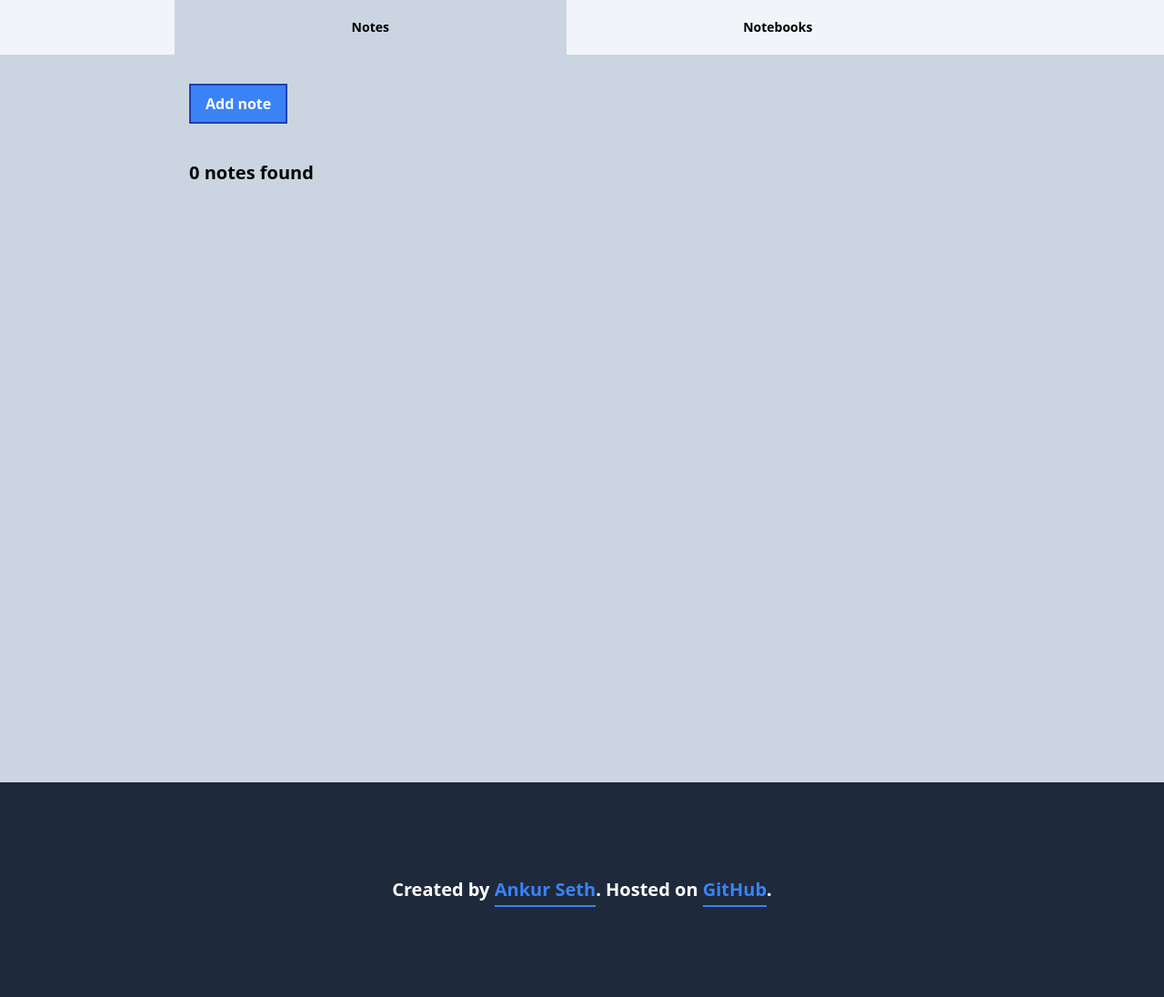
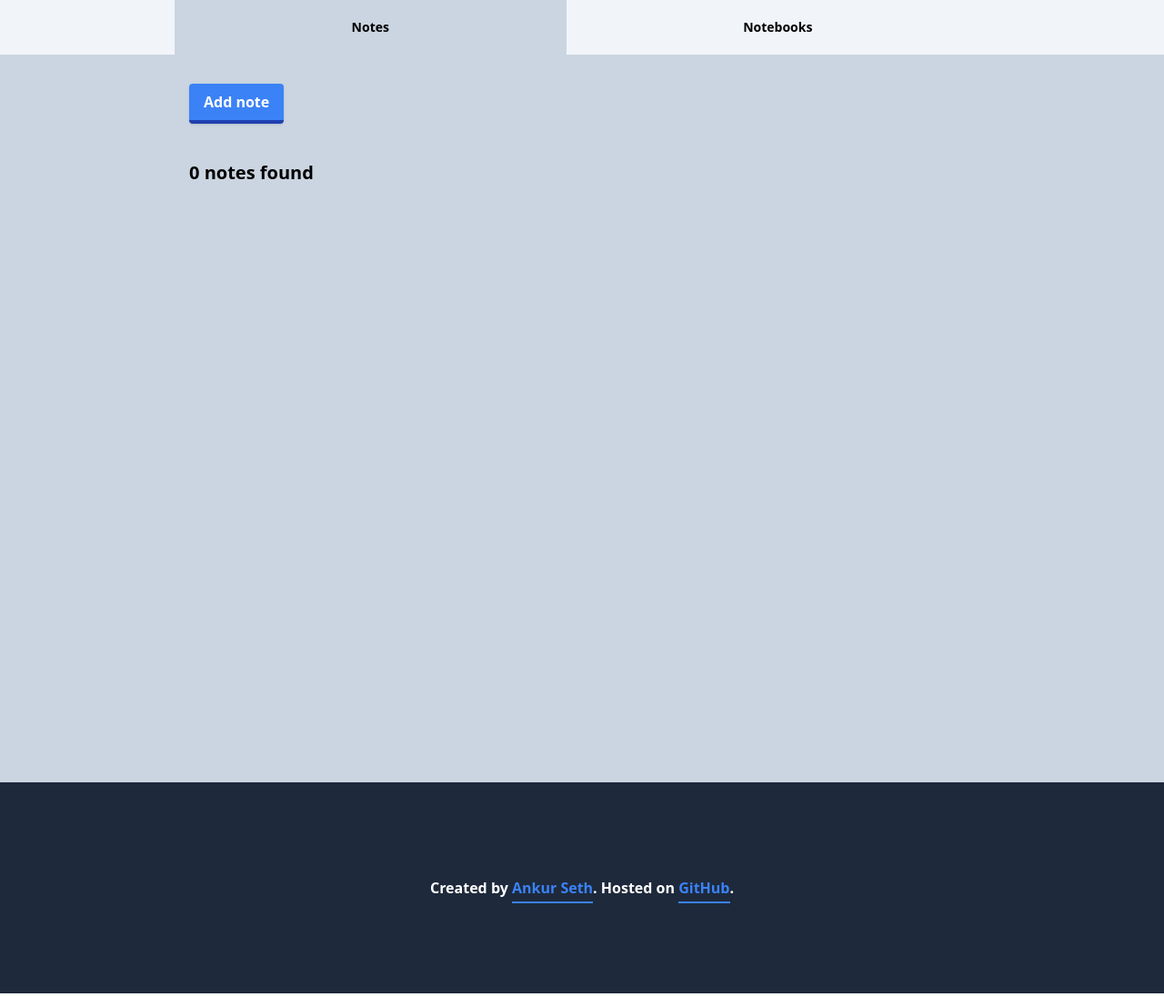
Before and after one commit to reactry/note, a React (Create React App) app: page / in a window 1280 px wide. Shown: the whole page at 91% size. Built offline with nearby package versions, Linux system fonts and the light colour scheme.

Commit message:
Added cancel button

```diff
--- a/src/App.css
+++ b/src/App.css
@@ -12,7 +12,7 @@ h3 {
 }
 
 h4 {
-	@apply text-xl py-2 font-bold;
+	@apply text-base py-2 font-bold;
 }
 
 p {
--- a/src/NoteApp/Footer.js
+++ b/src/NoteApp/Footer.js
@@ -7,7 +7,7 @@ export default function Footer () {
 	return (
 		<div className="Footer bg-slate-800 text-center text-white">
 			<div className="max-w-4xl mx-auto px-4 py-24">
-				<h3>Created by <ExternalLink href="https://github.com/iaseth">Ankur Seth</ExternalLink>. Hosted on <ExternalLink href="https://github.com/reactry/note">GitHub</ExternalLink>.</h3>
+				<h4>Created by <ExternalLink href="https://github.com/iaseth">Ankur Seth</ExternalLink>. Hosted on <ExternalLink href="https://github.com/reactry/note">GitHub</ExternalLink>.</h4>
 			</div>
 		</div>
 	);
--- a/src/NoteApp/NotebooksTab/NotebookEditor.js
+++ b/src/NoteApp/NotebooksTab/NotebookEditor.js
@@ -28,7 +28,10 @@ export default function NotebookEditor ({
 				<Input x={title} setX={setTitle} />
 				<Textarea x={description} setX={setDescription} />
 			</div>
-			<Button onClick={handleClick}>Add</Button>
+			<div>
+				<Button onClick={handleClick}>Add</Button>
+				<Button onClick={() => setShowEditor(false)}>Cancel</Button>
+			</div>
 		</div>
 	);
 }
--- a/src/NoteApp/NotesTab/NoteEditor.js
+++ b/src/NoteApp/NotesTab/NoteEditor.js
@@ -28,7 +28,10 @@ export default function NoteEditor ({
 				<Input x={title} setX={setTitle} />
 				<Textarea x={content} setX={setContent} />
 			</div>
-			<Button onClick={handleClick}>Add</Button>
+			<div>
+				<Button onClick={handleClick}>Add</Button>
+				<Button onClick={() => setShowEditor(false)}>Cancel</Button>
+			</div>
 		</div>
 	);
 }
--- a/src/NoteApp/Utils/Utils.js
+++ b/src/NoteApp/Utils/Utils.js
@@ -2,9 +2,7 @@
 
 export function Button ({onClick, children}) {
 	return (
-		<div className="">
-			<button onClick={onClick} className="font-bold text-base bg-blue-500 border-2 border-blue-800 text-white px-4 py-2 duration-300 hover:bg-blue-700">{children}</button>
-		</div>
+		<button onClick={onClick} className="font-bold text-base rounded bg-blue-500 border-b-4 border-blue-800 text-white px-4 py-2 mr-2 shadow duration-300 hover:bg-blue-700">{children}</button>
 	);
 }
 
```
